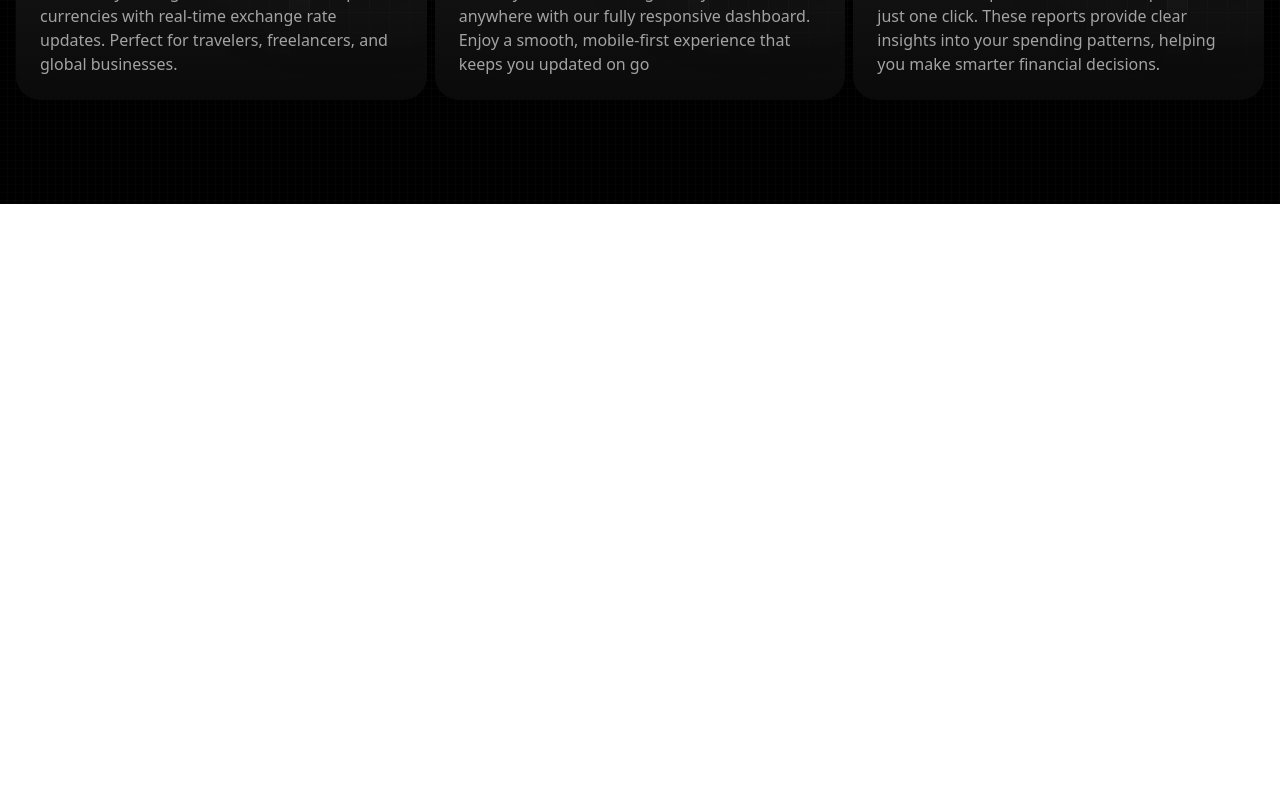
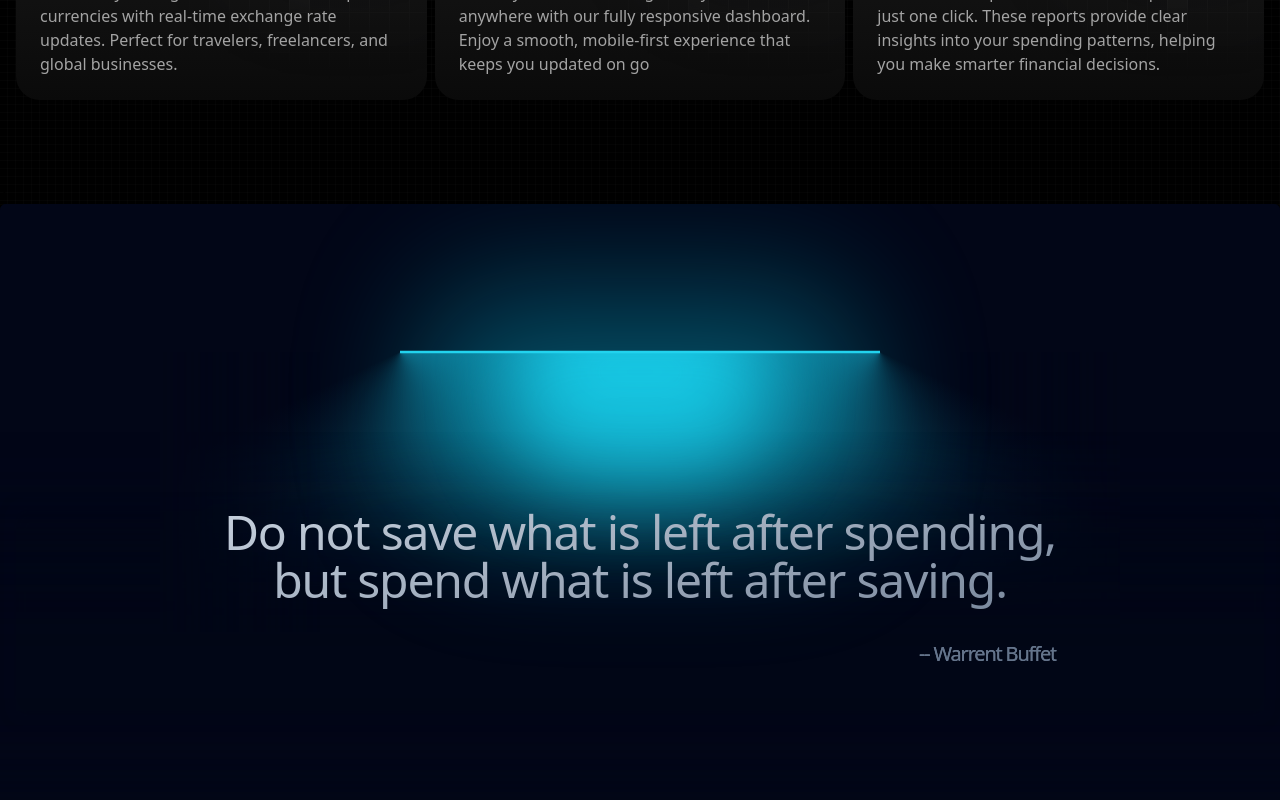
Before and after one commit to efaaz/finance-management-client, a React (Vite) app: page / in a window 1280 px wide. Shown: the part 1400-2200 px from the top of the page. Before the commit the page ends 1604 px from the top, so only its background shows below. Built offline with nearby package versions, Linux system fonts and the light colour scheme.

Commit message:
Add QuoteSection

```diff
--- /dev/null
+++ b/src/components/Landing/QuoteSection.jsx
@@ -0,0 +1,26 @@
+import React from "react";
+import { motion } from "framer-motion";
+import { LampContainer } from "../ui/lamp";
+
+function QuoteSection() {
+  return (
+    <LampContainer>
+      <motion.h1
+        initial={{ opacity: 0.5, y: 100 }}
+        whileInView={{ opacity: 1, y: 0 }}
+        transition={{
+          delay: 0.3,
+          duration: 0.8,
+          ease: "easeInOut",
+        }}
+        className="mt-8 bg-gradient-to-br from-slate-300 to-slate-500 py-4 bg-clip-text text-center text-4xl font-medium tracking-tight text-transparent md:text-5xl"
+      >
+        Do not save what is left after spending, <br /> but spend what is left
+        after saving.
+        <p className="text-xl mt-9 text-slate-500 text-right">-- Warrent Buffet </p>
+      </motion.h1>
+    </LampContainer>
+  );
+}
+
+export default QuoteSection;
--- /dev/null
+++ b/src/components/ui/lamp.jsx
@@ -0,0 +1,97 @@
+"use client";
+import React from "react";
+import { motion } from "framer-motion";
+import { cn } from "../../lib/utils/utils";
+
+export function Lamp() {
+  return (
+    <LampContainer>
+      <motion.h1
+        initial={{ opacity: 0.5, y: 100 }}
+        whileInView={{ opacity: 1, y: 0 }}
+        transition={{
+          delay: 0.3,
+          duration: 0.8,
+          ease: "easeInOut",
+        }}
+        className="mt-8 bg-gradient-to-br from-slate-300 to-slate-500 py-4 bg-clip-text text-center text-4xl font-medium tracking-tight text-transparent md:text-7xl"
+      >
+        Build lamps <br /> the right way
+      </motion.h1>
+    </LampContainer>
+  );
+}
+
+export const LampContainer = ({ children, className }) => {
+  return (
+    <div
+      className={cn(
+        "relative flex min-h-screen flex-col items-center justify-center overflow-hidden bg-slate-950 w-full rounded-md z-0",
+        className
+      )}
+    >
+      <div className="relative flex w-full flex-1 scale-y-125 items-center justify-center isolate z-0 ">
+        <motion.div
+          initial={{ opacity: 0.5, width: "15rem" }}
+          whileInView={{ opacity: 1, width: "30rem" }}
+          transition={{
+            delay: 0.3,
+            duration: 0.8,
+            ease: "easeInOut",
+          }}
+          style={{
+            backgroundImage: `conic-gradient(var(--conic-position), var(--tw-gradient-stops))`,
+          }}
+          className="absolute inset-auto right-1/2 h-56 overflow-visible w-[30rem] bg-gradient-conic from-cyan-700 via-transparent to-transparent text-white [--conic-position:from_70deg_at_center_top]"
+        >
+          <div className="absolute  w-[100%] left-0 bg-slate-950 h-40 bottom-0 z-20 [mask-image:linear-gradient(to_top,white,transparent)]" />
+          <div className="absolute  w-40 h-[100%] left-0 bg-slate-950  bottom-0 z-20 [mask-image:linear-gradient(to_right,white,transparent)]" />
+        </motion.div>
+        <motion.div
+          initial={{ opacity: 0.5, width: "15rem" }}
+          whileInView={{ opacity: 1, width: "30rem" }}
+          transition={{
+            delay: 0.3,
+            duration: 0.8,
+            ease: "easeInOut",
+          }}
+          style={{
+            backgroundImage: `conic-gradient(var(--conic-position), var(--tw-gradient-stops))`,
+          }}
+          className="absolute inset-auto left-1/2 h-56 w-[30rem] bg-gradient-conic from-transparent via-transparent to-cyan-700 text-white [--conic-position:from_290deg_at_center_top]"
+        >
+          <div className="absolute  w-40 h-[100%] right-0 bg-slate-950  bottom-0 z-20 [mask-image:linear-gradient(to_left,white,transparent)]" />
+          <div className="absolute  w-[100%] right-0 bg-slate-950 h-40 bottom-0 z-20 [mask-image:linear-gradient(to_top,white,transparent)]" />
+        </motion.div>
+        <div className="absolute top-1/2 h-48 w-full translate-y-12 scale-x-150 bg-slate-950 blur-2xl"></div>
+        <div className="absolute top-1/2 z-50 h-48 w-full bg-transparent opacity-10 backdrop-blur-md"></div>
+        <div className="absolute inset-auto z-50 h-36 w-[28rem] -translate-y-1/2 rounded-full bg-cyan-500 opacity-50 blur-3xl"></div>
+        <motion.div
+          initial={{ width: "8rem" }}
+          whileInView={{ width: "16rem" }}
+          transition={{
+            delay: 0.3,
+            duration: 0.8,
+            ease: "easeInOut",
+          }}
+          className="absolute inset-auto z-30 h-36 w-64 -translate-y-[6rem] rounded-full bg-cyan-400 blur-2xl"
+        ></motion.div>
+        <motion.div
+          initial={{ width: "15rem" }}
+          whileInView={{ width: "30rem" }}
+          transition={{
+            delay: 0.3,
+            duration: 0.8,
+            ease: "easeInOut",
+          }}
+          className="absolute inset-auto z-50 h-0.5 w-[30rem] -translate-y-[7rem] bg-cyan-400 "
+        ></motion.div>
+
+        <div className="absolute inset-auto z-40 h-44 w-full -translate-y-[12.5rem] bg-slate-950 "></div>
+      </div>
+      <div className="relative z-50 flex -translate-y-80 flex-col items-center px-5">
+        {children}
+      </div>
+    </div>
+  );
+};
--- a/src/pages/Home.jsx
+++ b/src/pages/Home.jsx
@@ -1,6 +1,7 @@
 import React from "react";
 import HeroSection from "../components/Landing/HeroSection";
 import { FeaturesSection } from "../components/Landing/FeatureSection";
+import QuoteSection from "../components/Landing/QuoteSection";
 
 function Home() {
   return (
@@ -9,6 +10,9 @@
       <div className="h-auto overflow-hidden w-full dark:bg-black bg-white  dark:bg-grid-small-white/[0.1] bg-grid-small-black/[0.1] relative">
         <FeaturesSection />z
       </div>
+      <div className="h-auto overflow-hidden w-full dark:bg-black bg-white  dark:bg-grid-small-white/[0.1] bg-grid-small-black/[0.1] relative">
+        <QuoteSection />
+      </div>
     </>
   );
 }
```
